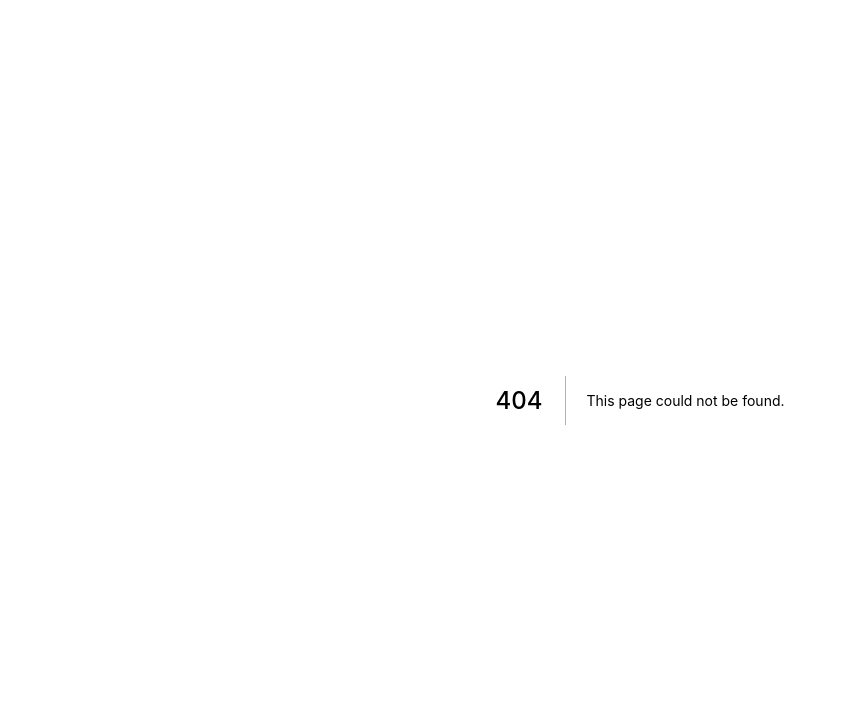
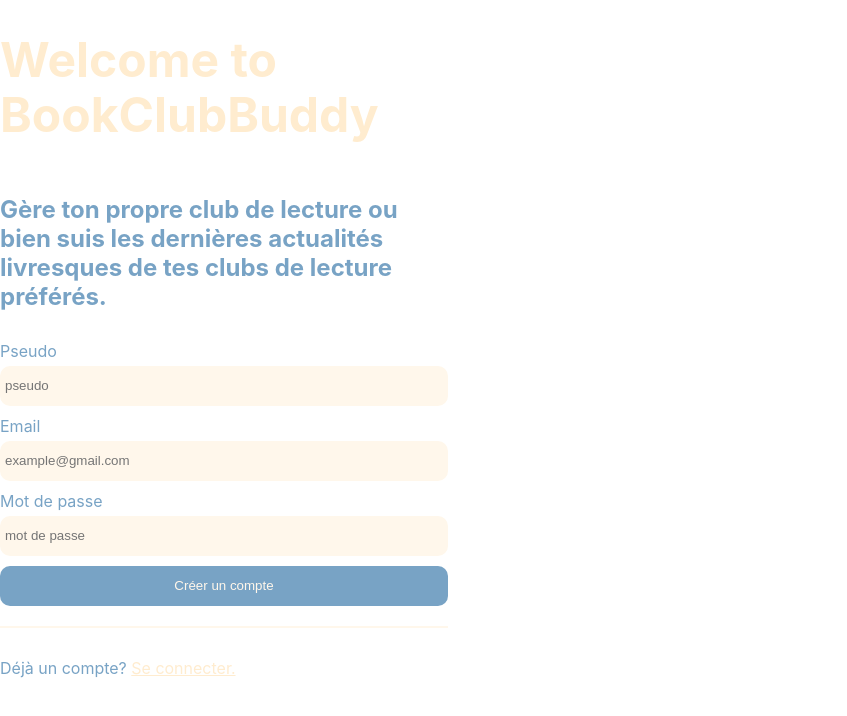
Before and after one commit to audreyss/bookclubapp, a Next.js app: page /signup in a window 1280 px wide. Before the commit this address had no page. Shown: the top 716 px of the page, without its empty margins (0-847 px from the left). Built offline with nearby package versions, Linux system fonts and the light colour scheme.

Commit message:
signIn and signUp components

```diff
--- /dev/null
+++ b/components/SignUp.js
@@ -0,0 +1,23 @@
+import styles from '../styles/Home.module.css';
+import Link from 'next/link';
+
+function SignUp(props) {
+    return (
+        <div className={styles.mainContent}>
+            <h1 className={styles.title}>Welcome to BookClubBuddy</h1>
+            <h2 className={styles.subtitle}>Gère ton propre club de lecture ou bien suis les dernières actualités livresques de tes clubs de lecture préférés.</h2>
+            <label for="pseudo" className={styles.label}>Pseudo</label>
+            <input type="text" id="pseudo" name="pseudo" className={styles.input} placeholder='pseudo' />
+            <label for="email" className={styles.label}>Email</label>
+            <input type="email" id="email" name="email" className={styles.input} placeholder='example@gmail.com' />
+            <label for="mdp" className={styles.label}>Mot de passe</label>
+            <input type="password" id="mdp" name="mdp" className={styles.input} placeholder='mot de passe' />
+            <button className={styles.buttonConnect}>Créer un compte</button>
+            <hr />
+
+            <span className={styles.create}>Déjà un compte? <a href="#" onClick={(e) => { e.preventDefault(); props.onSwitch(); }}>Se connecter.</a></span>
+        </div>
+    );
+}
+
+export default SignUp;
--- a/package.json
+++ b/package.json
@@ -11,7 +11,8 @@
   "dependencies": {
     "next": "12.1.6",
     "react": "18.1.0",
-    "react-dom": "18.1.0"
+    "react-dom": "18.1.0",
+    "react-router-dom": "^7.2.0"
   },
   "devDependencies": {
     "@testing-library/jest-dom": "^5.16.4",
--- a/pages/_app.js
+++ b/pages/_app.js
@@ -5,7 +5,7 @@ function App({ Component, pageProps }) {
   return (
     <>
       <Head>
-        <title>Next.js App</title>
+        <title>BookClubBuddy</title>
       </Head>
       <Component {...pageProps} />
     </>
--- /dev/null
+++ b/pages/signup.js
@@ -0,0 +1,7 @@
+import SignUp from '../components/SignUp';
+
+function SignUpPage() {
+ return <SignUp />;
+}
+
+export default SignUpPage;
--- a/styles/Home.module.css
+++ b/styles/Home.module.css
@@ -1,22 +1,66 @@
+.content {
+  background-color: #CAD8E6;
+}
+
 .main {
   display: flex;
-  flex-direction: column;
-  justify-content: center;
+  flex-direction: row;
+  justify-content: space-evenly;
   align-items: center;
   min-height: 100vh;
   padding: 4rem 0;
 }
 
+.mainContent {
+  display: flex;
+  flex-direction: column;
+  justify-content: center;
+  align-items: flex-start;
+  width: 35%;
+}
+
 .title {
   line-height: 1.15;
-  font-size: 4rem;
+  font-size: 3rem;
+  color: #FFECCF
 }
 
-.title a {
-  color: #0070f3;
-  text-decoration: none;
+.subtitle {
+  font-size: 1.5rem;
+  color: #78A3C5
 }
 
-.title a:hover, .title a:focus, .title a:active {
-  text-decoration: underline;
+.input {
+  width: 100%;
+  height: 40px;
+  margin-top: 5px;
+  padding-left: 5px;
+  background-color: #FFF7EB;
+  border-radius: 10px;
+  border: none;
 }
+
+.label {
+  margin-top: 10px;
+  color: #78A3C5;
+}
+
+.buttonConnect {
+  margin-top: 10px;
+  background-color: #78A3C5;
+  color: #FFF7EB;
+  padding: 0;
+  border: none;
+  width: 100%;
+  height: 40px;
+  border-radius: 10px;
+}
+
+.buttonConnect:hover {
+  cursor: pointer;
+}
+
+.create {
+  margin: 10px 0px;
+  color:#78A3C5;
+}
--- a/styles/globals.css
+++ b/styles/globals.css
@@ -8,3 +8,18 @@ body {
 * {
   box-sizing: border-box;
 }
+
+hr {
+  border: 1px solid #FFF7EB;
+  width: 100%;
+  margin: 20px 0px;
+}
+
+input:focus {
+  border: 3px solid #78A3C5;
+  outline: none;
+}
+
+a {
+  color: #FFECCF;
+}
```
Also changed, not shown: components/Home.js (+9 -4 lines), components/SignIn.js (added, +21 -0 lines), public/home_books.png (added), 1 other file (tests, documents, lock files or other folders).
